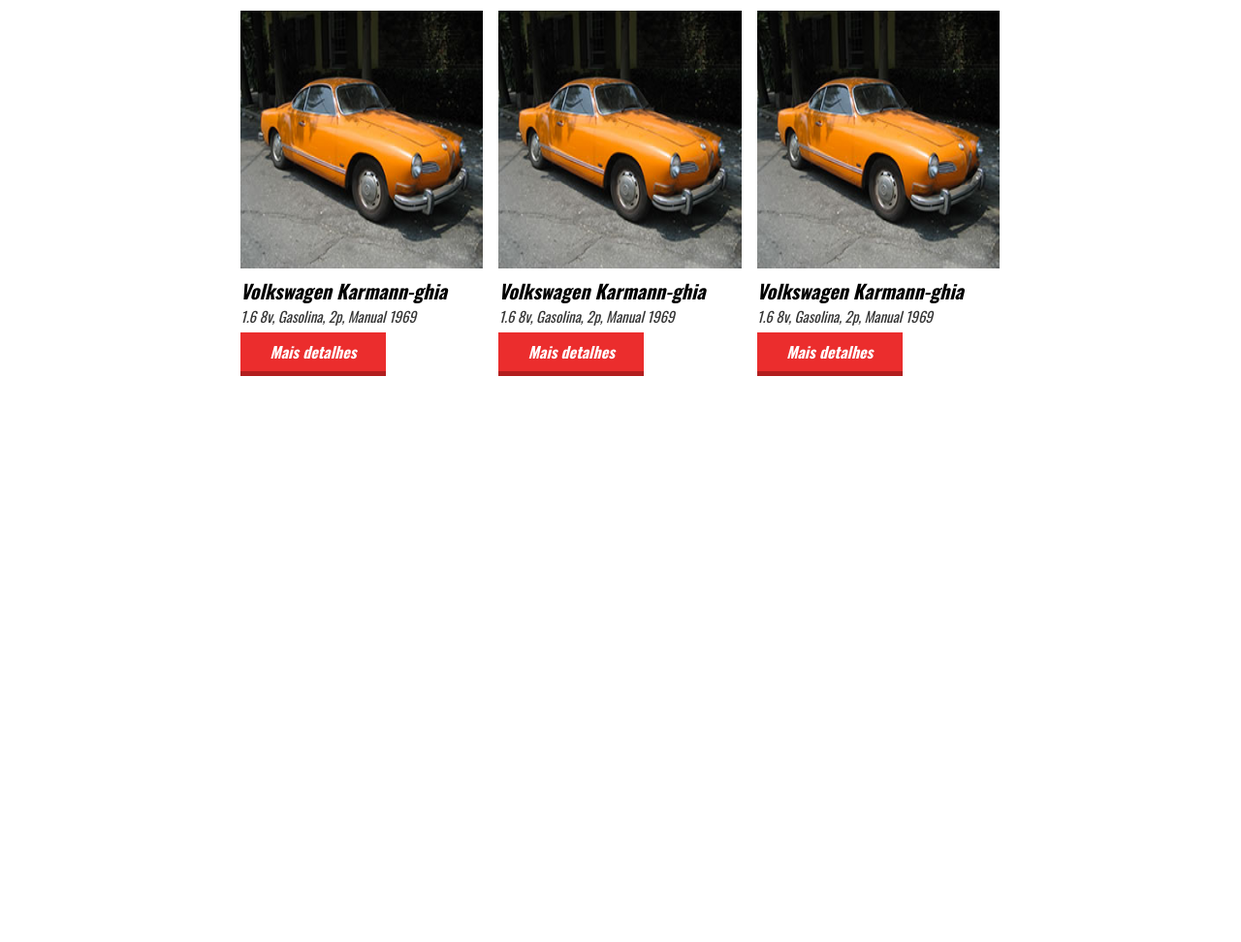
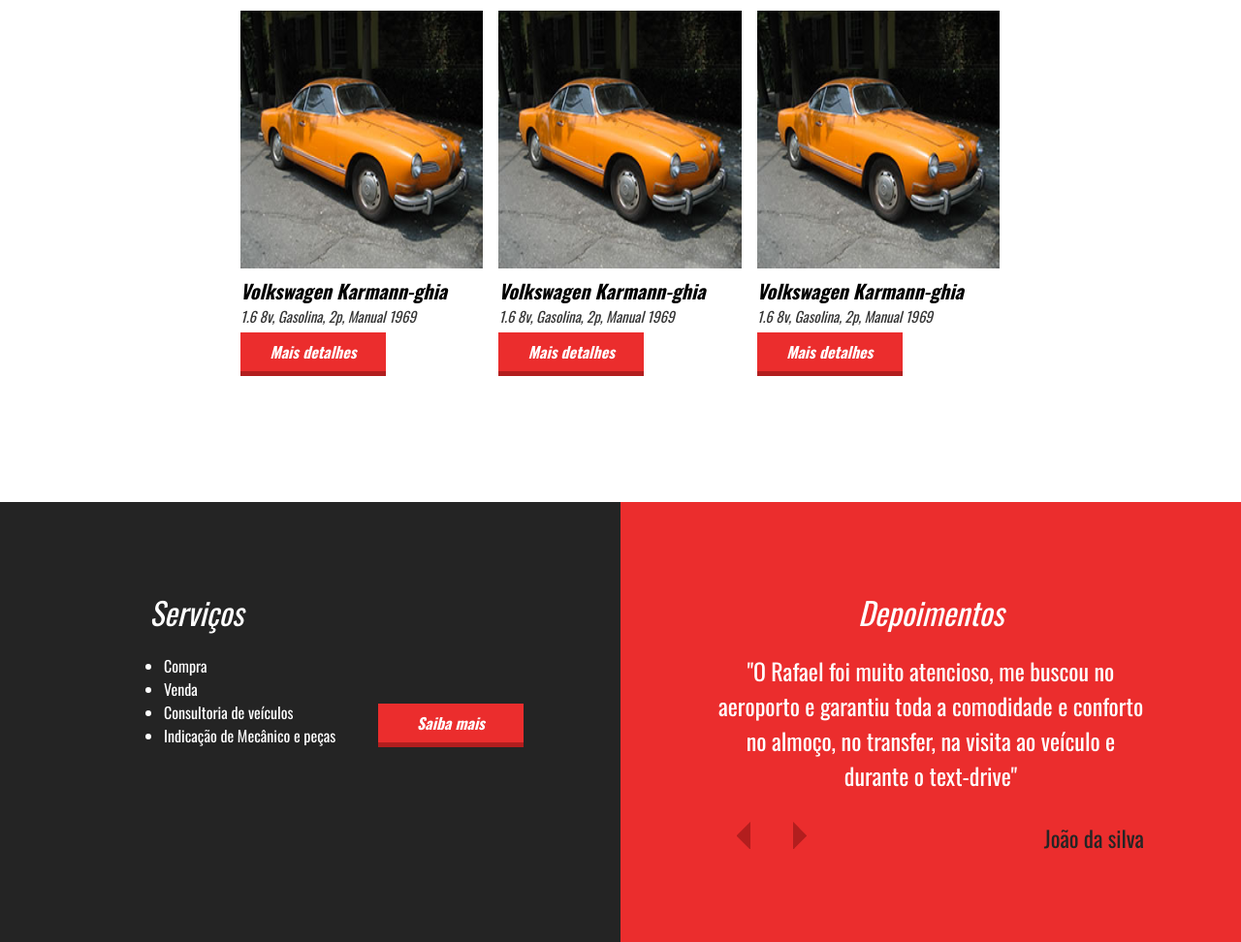
Before and after one commit to Graciano-B-L-Junior/projeto_site_05, a plain HTML site: page index.html in a window 1280 px wide. Shown: the part 1083-2055 px from the top of the page at 97% size. Before the commit the page ends 1601 px from the top, so only its background shows below. Drawn offline with nearby package versions, Linux system fonts and the light colour scheme.

Commit message:
Add files via upload

```diff
--- a/css/style.css
+++ b/css/style.css
@@ -174,6 +174,19 @@
 	padding: 0 20px;
 }
 
+.btn1{
+	text-decoration: none;
+	color: white;
+	font-style: italic;
+	font-weight: bold;
+	width: 150px;
+	background-color: #eb2d2d;
+	line-height: 40px;
+	display: block;
+	text-align: center;
+	border-bottom: 5px solid #b21e1e;
+}
+
 .vitrine-destaque{
 	float: left;
 	width: 33.3%;
@@ -202,19 +215,93 @@
 }
 
 .vitrine-destaque a{
-	text-decoration: none;
+
 	margin-left: 8px;
 	margin-top: 6px;
+
+}
+
+.servicos-descricao{
+	display: flex;
+}
+
+.half1{
+	text-align: right;
+	width: 50%;
+	padding: 90px 0;
 	color: white;
+	background: #242424;
+}
+
+.half1-wraper{
+	text-align: left;
+	display: inline-block;
+	padding-right: 100px;
+}
+
+.half1-wraper h2{
+	font-size: 32px;
+	font-weight: normal;
 	font-style: italic;
-	font-weight: bold;
-	width: 150px;
-	background-color: #eb2d2d;
-	line-height: 40px;
-	display: block;
+}
+
+.half1-wraper a{
+	display: inline-block;
+	vertical-align: bottom;
+	margin-left: 40px;
+}
+
+.half1-wraper ul{
+	margin-top: 20px;
+	display: inline-block;
+}
+
+.half1-wraper ul li{
+	margin-left: 15px;
+}
+
+.half2{
+	float: left;
+	width: 50%;
 	text-align: center;
-	border-bottom: 5px solid #b21e1e;
+	padding: 90px 100px;
+	background: #eb2d2d;
+	color: white;
 }
+
+.half2 h2{
+	font-weight: normal;
+	font-style: italic;
+	font-size: 32px;
+}
+
+.half2 .depoimentos-single{
+	margin-top: 19px;
+}
+
+.depoimentos-single p{
+	font-size: 24px;
+}
+
+.navigation{
+	margin-top: 30px;
+}
+
+.navigation img{
+	margin: 0px 20px;
+}
+
+.arrows{
+	float: left;
+}
+
+.nome-depoimento{
+	float: right;
+	color: #252525;
+	font-size: 23px;
+}
+
+
 
 @media screen and (max-width: 580px){
 	.text-banner{
@@ -259,10 +346,35 @@
 		min-height: 0;
 		max-height: 800px;
 	}
+
+
 }
 
-@media screen and (max-width: 800px){
+@media screen and (max-width: 850px){
 	.text-banner{
 		padding: 70px;
 	}
+
+	.servicos-descricao{
+		flex-direction: column;
+	}
+	.half1{
+		text-align: center;
+	}
+	.half1,.half2{
+		width: 100%;
+	}
+
 }
+
+@media screen and (max-width: 1100px){
+	.half1-wraper{
+		padding-left: 15%;
+	}
+
+	.half1-wraper a{
+		display: block;
+		margin-left: 0;
+		margin-top: 15px;
+	}
+}
--- a/index.html
+++ b/index.html
@@ -76,7 +76,7 @@
 				<div class="info-carro">
 					<h2>Volkswagen Karmann-ghia</h2>
 					<p>1.6 8v, Gasolina, 2p, Manual 1969</p>
-					<a href="">Mais detalhes</a>
+					<a href="" class="btn1">Mais detalhes</a>
 				</div>
 			</div>
 			<div class="vitrine-destaque">
@@ -87,7 +87,7 @@
 				<div class="info-carro">
 					<h2>Volkswagen Karmann-ghia</h2>
 					<p>1.6 8v, Gasolina, 2p, Manual 1969</p>
-					<a href="">Mais detalhes</a>
+					<a href="" class="btn1">Mais detalhes</a>
 				</div>
 			</div>
 
@@ -99,12 +99,44 @@
 				<div class="info-carro">
 					<h2>Volkswagen Karmann-ghia</h2>
 					<p>1.6 8v, Gasolina, 2p, Manual 1969</p>
-					<a href="">Mais detalhes</a>
+					<a class="btn1" href="">Mais detalhes</a>
 				</div>
 			</div>
 			<div class="clear"></div>
 		</div>
 	</section>
+
+	<section class="servicos-descricao">
+		<div class="half1">
+			<div class="half1-wraper">
+				<h2>Serviços</h2>
+				<ul>
+					<li>Compra</li>
+					<li>Venda</li>
+					<li>Consultoria de veículos</li>
+					<li>Indicação de Mecânico e peças</li>
+				</ul>
+				<a href="" class="btn1">Saiba mais</a>
+			</div>
+		</div>
+		<div class="half2">
+			<h2>Depoimentos</h2>
+			<div class="depoimentos-single">
+				<p>"O Rafael foi muito atencioso, me buscou no aeroporto e garantiu
+					toda a comodidade e conforto no almoço, no transfer, na visita ao veículo e durante o
+					text-drive"
+				</p>
+				<div class="navigation">
+					<div class="arrows">
+						<img src="imagens/arrow-left.png">
+						<img src="imagens/arrow-right.png">
+					</div>
+					<div class="nome-depoimento">João da silva</div>
+				</div>
+			</div>
+		</div>
+		<div class="clear"></div>
+	</section>
 </body>
 
 </html>
```
Also changed, not shown: imagens/arrow-left.png (added), imagens/arrow-right.png (added).
